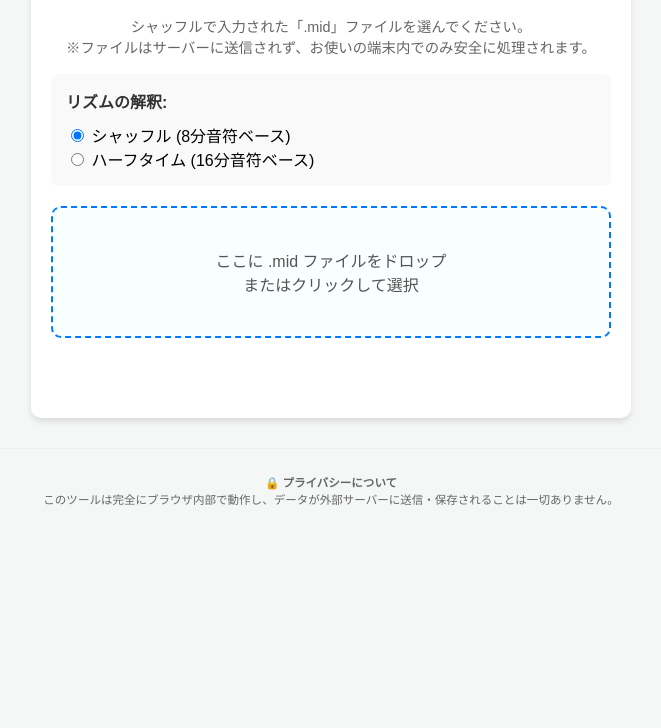
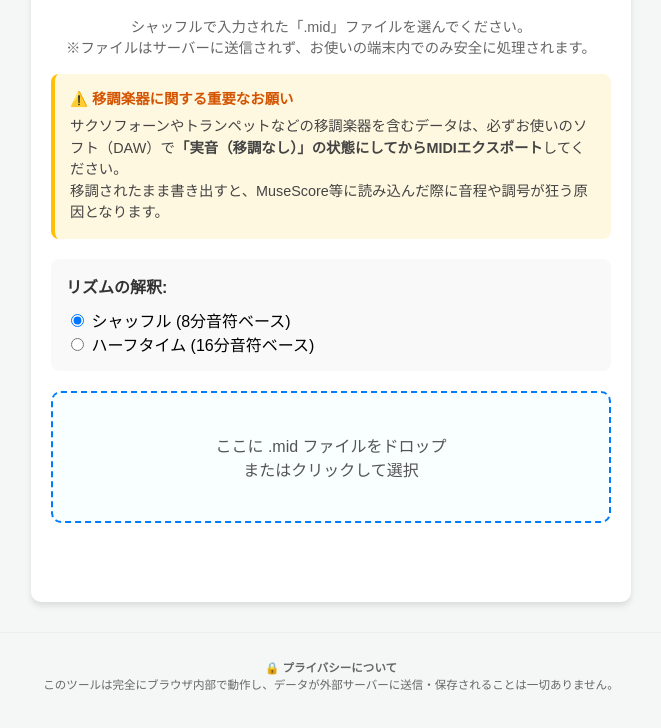
Before and after one commit to MidoKaoru/my-midi-converter, a plain HTML site: page index.html in a window 1280 px wide. Shown: the part 108-836 px from the top of the page, without its empty margins (309-970 px from the left). Before the commit the page ends 800 px from the top, so only its background shows below. Drawn offline with Linux system fonts and the light colour scheme.

Commit message:
転調、拍子の変更に対応。移調楽器についての注意書きを追加。

```diff
--- a/index.html
+++ b/index.html
@@ -14,6 +14,11 @@
     <h2>MIDI シャッフル解除ツール</h2>
     <p>シャッフルで入力された「.mid」ファイルを選んでください。<br>※ファイルはサーバーに送信されず、お使いの端末内でのみ安全に処理されます。</p>
 
+    <div style="margin-bottom: 20px; text-align: left; background: #fff8e1; padding: 15px; border-radius: 8px; border-left: 4px solid #ffc107; font-size: 0.9em; color: #444; line-height: 1.5;">
+        <strong style="color: #d35400; display: block; margin-bottom: 5px;">⚠️ 移調楽器に関する重要なお願い</strong>
+        サクソフォーンやトランペットなどの移調楽器を含むデータは、必ずお使いのソフト（DAW）で<strong>「実音（移調なし）」の状態にしてからMIDIエクスポート</strong>してください。<br>
+        移調されたまま書き出すと、MuseScore等に読み込んだ際に音程や調号が狂う原因となります。
+    </div>
     <div style="margin-bottom: 20px; text-align: left; background: #f9f9f9; padding: 15px; border-radius: 8px;">
         <strong style="display: block; margin-bottom: 10px; color: #333;">リズムの解釈:</strong>
         <label style="margin-right: 15px; cursor: pointer;">
@@ -26,6 +31,7 @@
             ハーフタイム (16分音符ベース)
         </label>
     </div>
+
     <div class="drop-zone" id="dropZone">
         ここに .mid ファイルをドロップ<br>またはクリックして選択
         <input type="file" id="fileInput" accept=".mid,.midi" style="display: none;">
```
Also changed, not shown: README.md.
